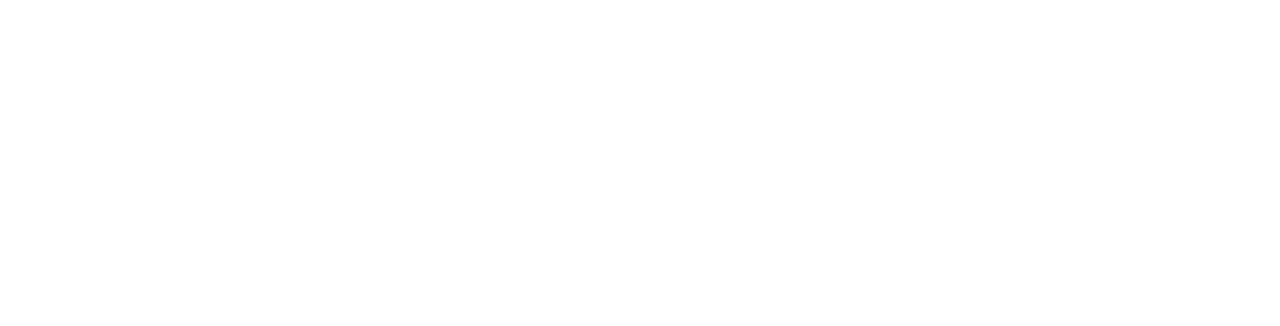
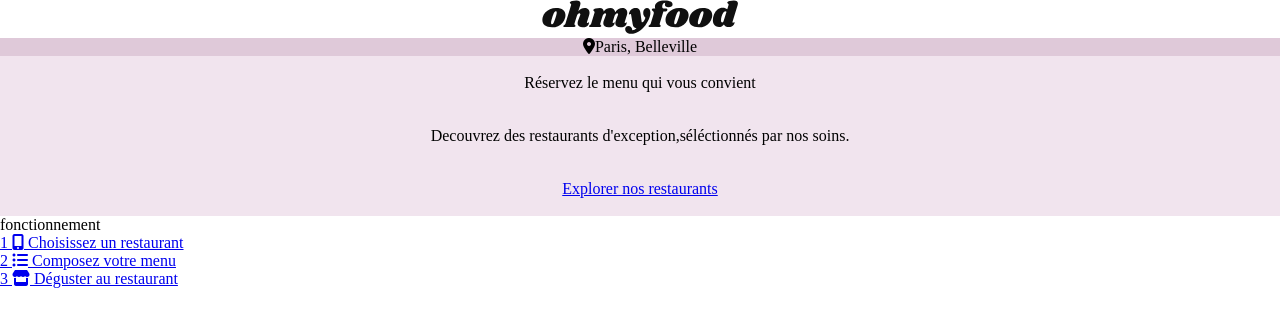
Before and after one commit to Renaud77/renaudlefebvre_3_08042021, a plain HTML site: page index.html in a window 1280 px wide. Drawn offline with Linux system fonts and the light colour scheme.

Commit message:
debut de la structure html et css

```diff
--- a/index.html
+++ b/index.html
@@ -5,9 +5,51 @@
     <meta http-equiv="X-UA-Compatible" content="IE=edge">
     <meta name="viewport" content="width=device-width, initial-scale=1.0">
     <link rel="stylesheet" href="style.css">
-    <title>Document</title>
+    <script src="https://kit.fontawesome.com/94205c02f1.js" crossorigin="anonymous"></script>
+    <title>OH MY FOOD</title>
 </head>
 <body>
+    <div class="container">
+        <header class="header">
+            <div class="header_logo">
+                <img src="image/logo/ohmyfood@2x.svg" alt="ohmyfood">
+            </div>
+            <div class="header_text">
+                <i class="fas fa-map-marker-alt header_text_logo"></i>
+                <h1>Paris, Belleville</h1>
+            </div>
+        </header>
+        <section class="titre">
+            <h1 class="titre_principal">Réservez le menu qui vous convient</h1>
+            <h2 class="titre_secondary">Decouvrez des restaurants d'exception,séléctionnés par nos soins.</h2>
+            <a class="titre_link" href="#">Explorer nos restaurants</a>
+        </section>
+        <section class="fonctionnement">
+            <h1>fonctionnement</h1>
+            <div>
+                <a href="#">
+                    <span>1</span>
+                    <i class="fas fa-mobile-alt"></i>
+                    <span>Choisissez un restaurant</span>
+                </a>
+            </div>
+            <div>
+                <a href="#">
+                    <span>2</span>
+                    <i class="fas fa-list-ul"></i>
+                    <span>Composez votre menu</span>
+                </a>
+            </div>
+            <div>
+                <a href="#">
+                    <span>3</span>
+                    <i class="fas fa-store"></i>
+                    <span>Déguster au restaurant</span>
+                </a>
+            </div>
 
+        </section>
+
+    </div>
 </body>
 </html>
--- a/sass/style.scss
+++ b/sass/style.scss
@@ -1 +1,30 @@
 @import"libs/reset.scss";
+
+.header{
+    display: flex;
+    flex-direction: column;
+    align-items: center;
+    .header_text{
+        display: flex;
+        justify-content: center;
+        background-color: #dfc9d9;
+        width: 100%;
+    }
+}
+.titre{
+    width: 100%;
+    background-color:#f1e4ee;
+    display: flex;
+    flex-direction: column;
+    justify-content: space-around;
+    align-items: center;
+    height: 10rem;
+    .titre_principal{
+        text-align: center;
+        width: 50%;
+    }
+    .titre_secondary{
+        width: 75%;
+        text-align: center;
+    }
+}
```
Also changed, not shown: style.css, 1 other file.
